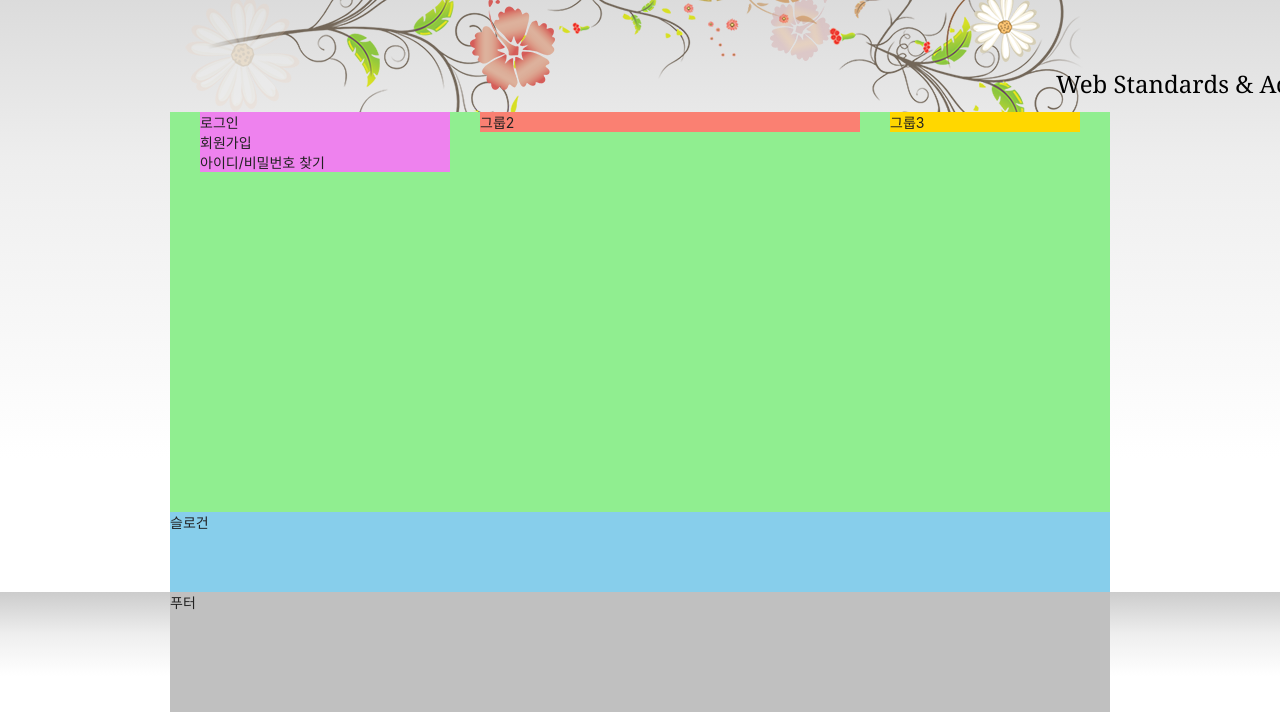
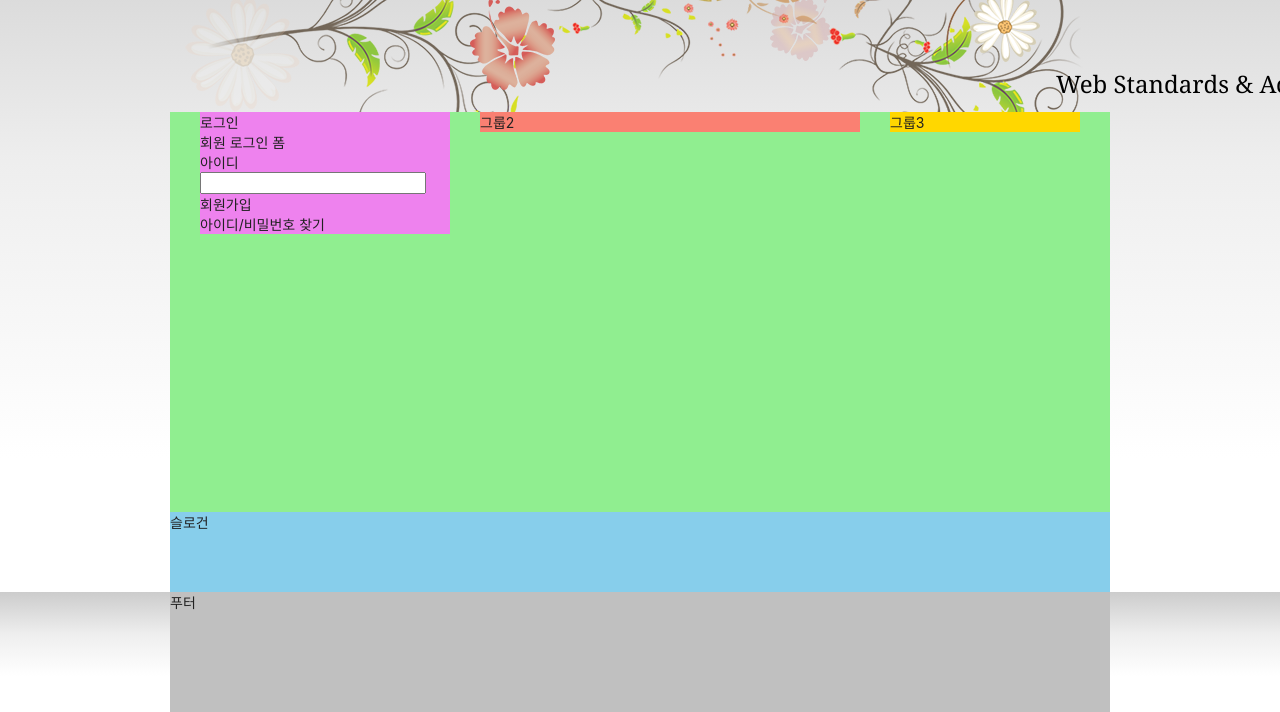
Before and after one commit to hungerbk/HTML5, a plain HTML site: page index.html in a window 1280 px wide. Shown: the part 135-847 px from the top of the page. Drawn offline with Linux system fonts and the light colour scheme; a web font is replaced by a local one.

Commit message:
아이디 입력 서식 마크업

```diff
--- a/index.html
+++ b/index.html
@@ -151,7 +151,15 @@
     <div class="group group1">
       <section class="login">
         <h2 class="login-title">로그인</h2>
-        <form action="" class="login-form"></form>
+        <form action="" class="login-form">
+          <fieldset>
+            <legend>회원 로그인 폼</legend>
+            <div class="user-email">
+              <label for="userEmail">아이디</label>
+              <input type="email" id="userEmail" />
+            </div>
+          </fieldset>
+        </form>
         <ul class="sign">
           <li><a href="/">회원가입</a></li>
           <li><a href="/">아이디/비밀번호 찾기</a></li>
```
